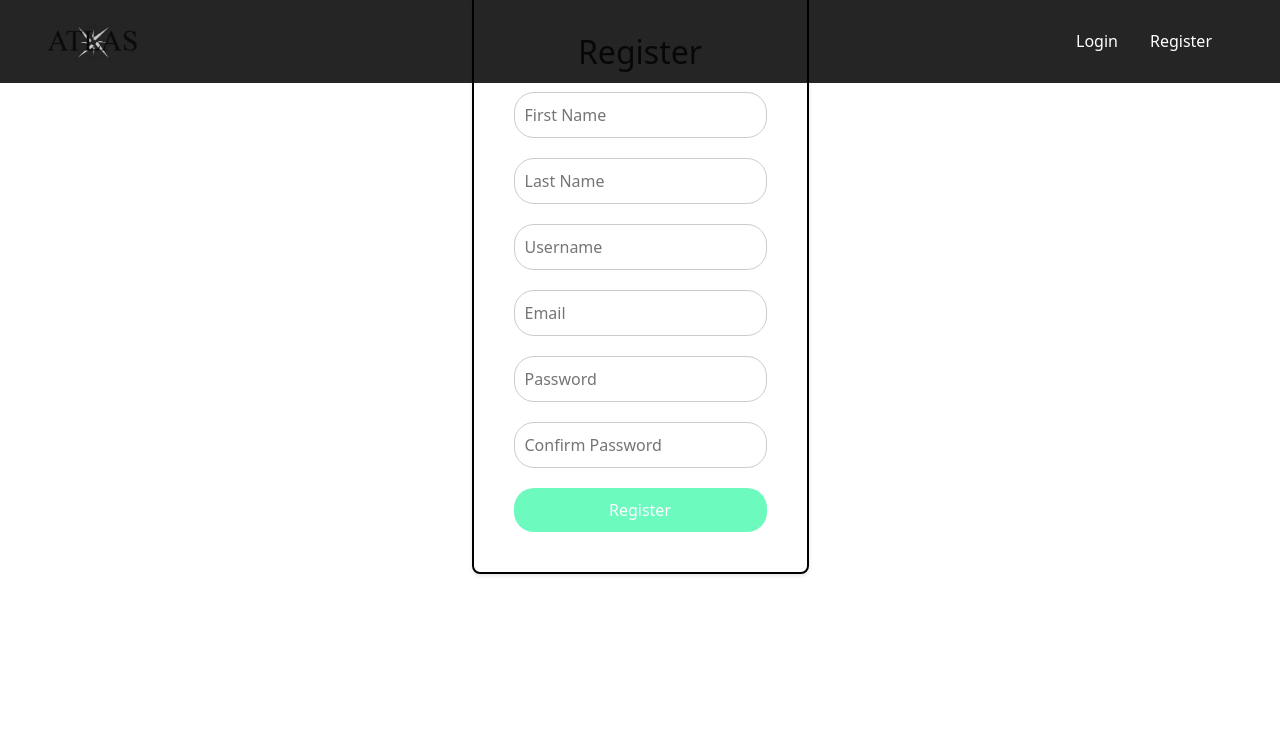
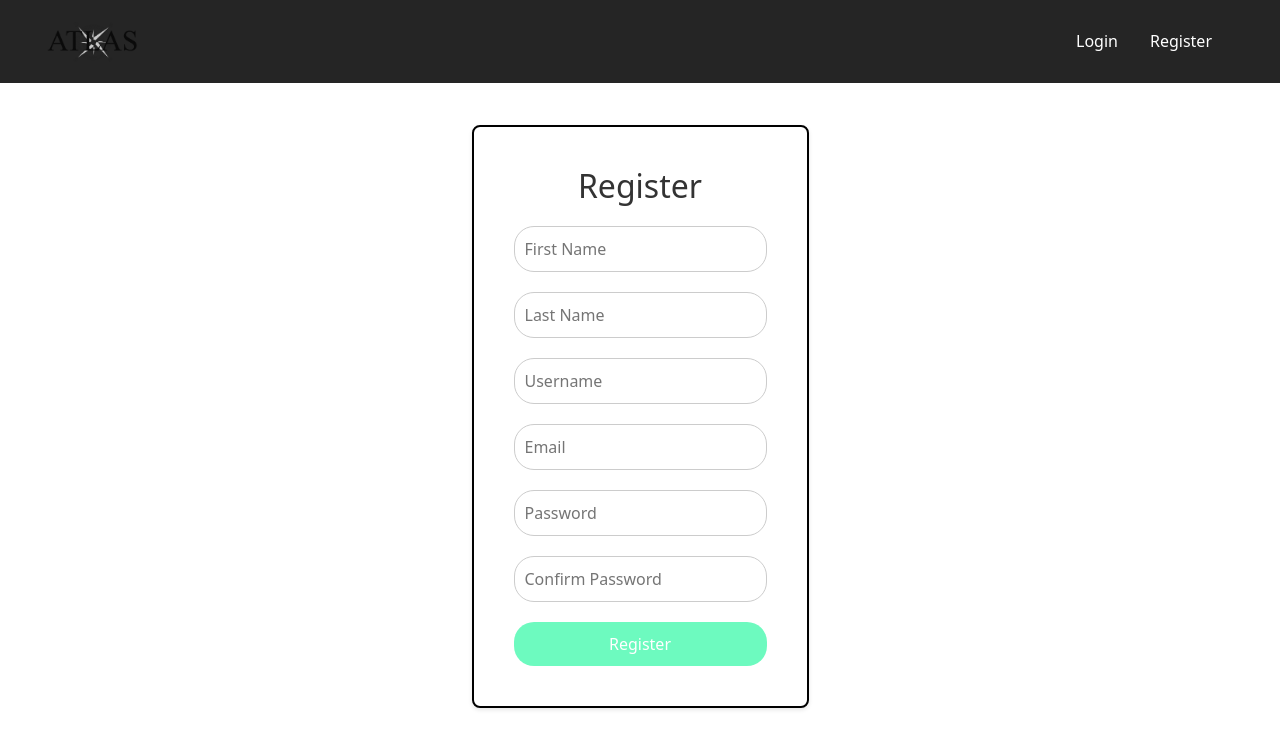
Before and after one commit to ajscatman/ATLAS, a React (Create React App) app in the folder atlas/frontend/: page /register in a window 1280 px wide. Shown: the top 748 px of the page. Built offline with nearby package versions, Linux system fonts and the light colour scheme.

Commit message:
login and registration form styling pt. 2
minor tweaks

```diff
--- a/atlas/frontend/src/RegistrationForm.css
+++ b/atlas/frontend/src/RegistrationForm.css
@@ -4,7 +4,7 @@
     align-items: center;
     height: 100vh;
     background-color: #ffffff;
-    padding-bottom: 400px;
+    padding-bottom: 132px;
   }
 
   .registration-form-container {
```
